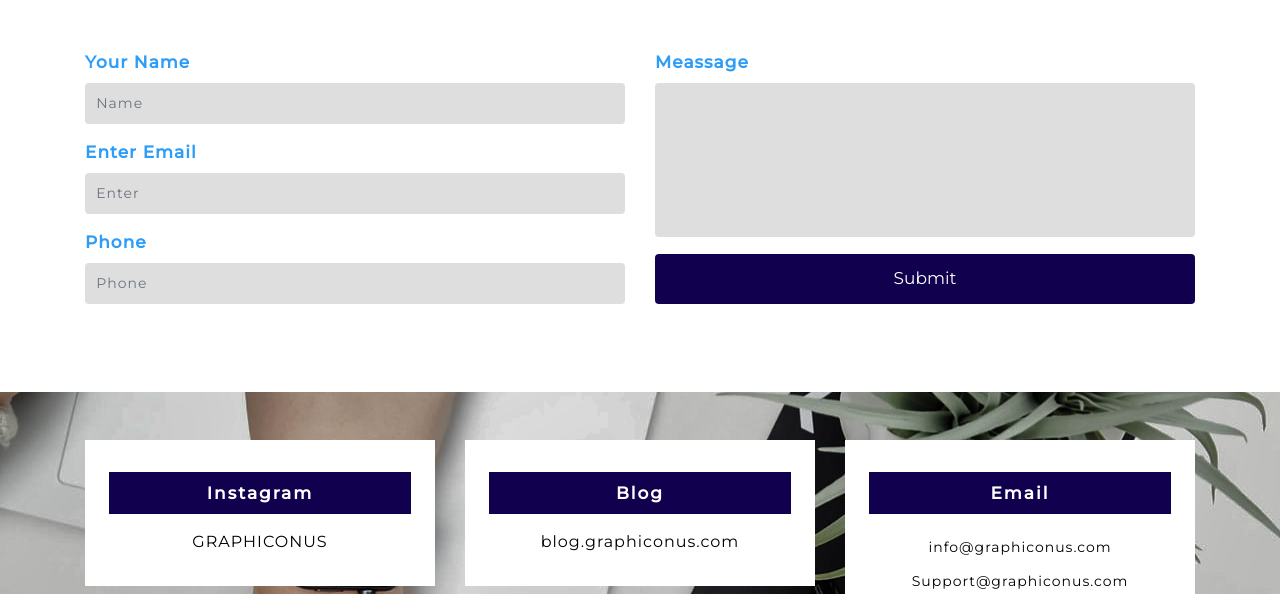
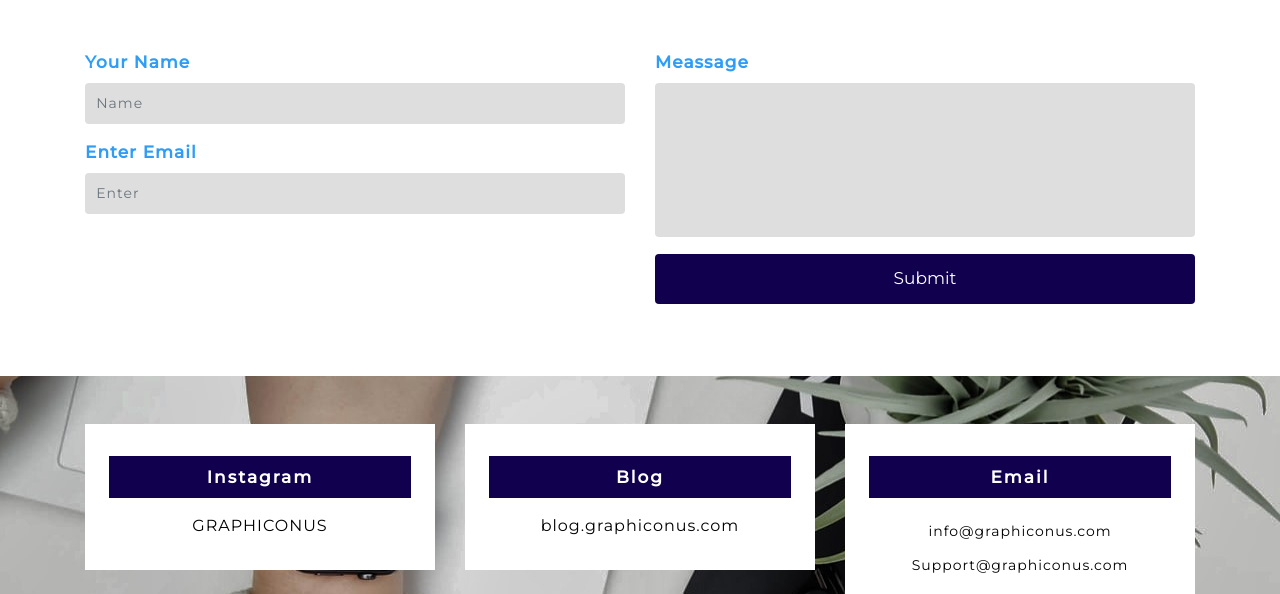
Before and after one commit to josethomas8/testing-website-graphiconus.com, a plain HTML site: page contact.html in a window 1280 px wide. Shown: the part 506-1100 px from the top of the page. Drawn offline with nearby package versions, Linux system fonts and the light colour scheme.

Commit message:
contact new

```diff
--- a/contact.html
+++ b/contact.html
@@ -109,10 +109,10 @@
                               <label class="sub-title-w3layouts">Enter Email</label>
                               <input type="email" class="form-control" placeholder="Enter" name="email">
                            </div>
-                           <div class="form-group contact-forms">
+                           <!--<div class="form-group contact-forms">
                               <label class="sub-title-w3layouts">Phone</label>
                               <input type="text" class="form-control" placeholder="Phone" name="phone">
-                           </div>
+                           </div>-->
                         </div>
                         <div class="col-md-6 countact-text">
                            <div class="form-group contact-forms">
```
